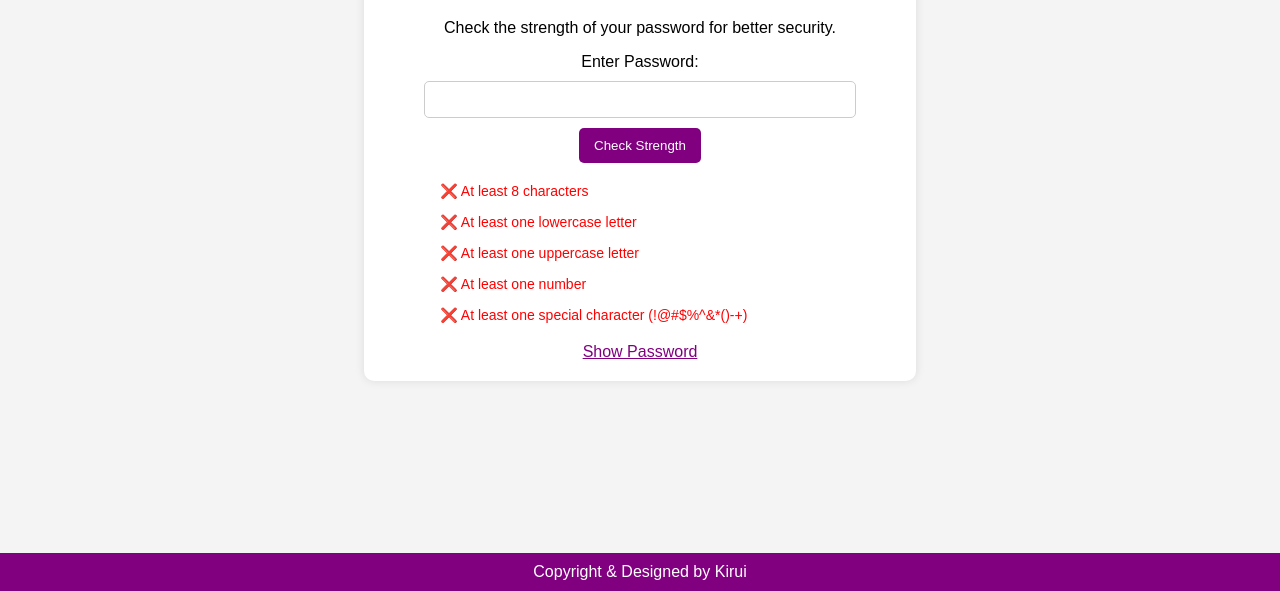
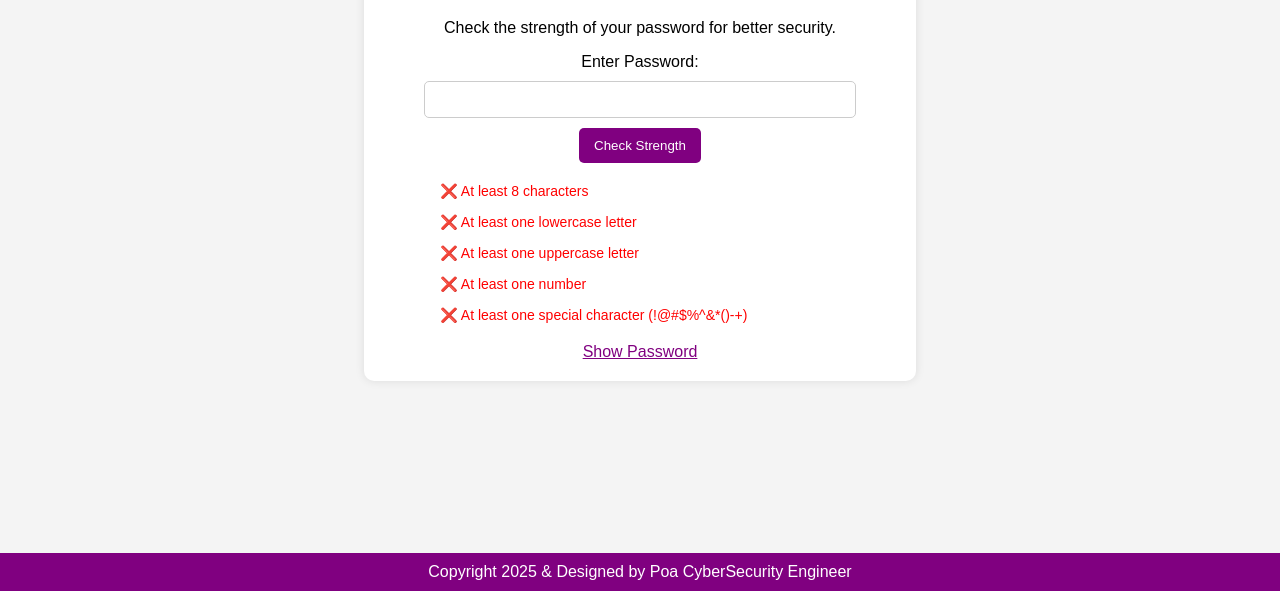
Before and after one commit to proSudotxt/passwordchecker, a plain HTML site: page index.html in a window 1280 px wide. Shown: the part 209-800 px from the top of the page. Drawn offline with Linux system fonts and the light colour scheme.

Commit message:
Update index.html

```diff
--- a/index.html
+++ b/index.html
@@ -115,7 +115,7 @@
 </div>
 
 <footer>
-    Copyright & Designed by Kirui
+    Copyright 2025 & Designed by  Poa CyberSecurity Engineer
 </footer>
 
 <script>
```
